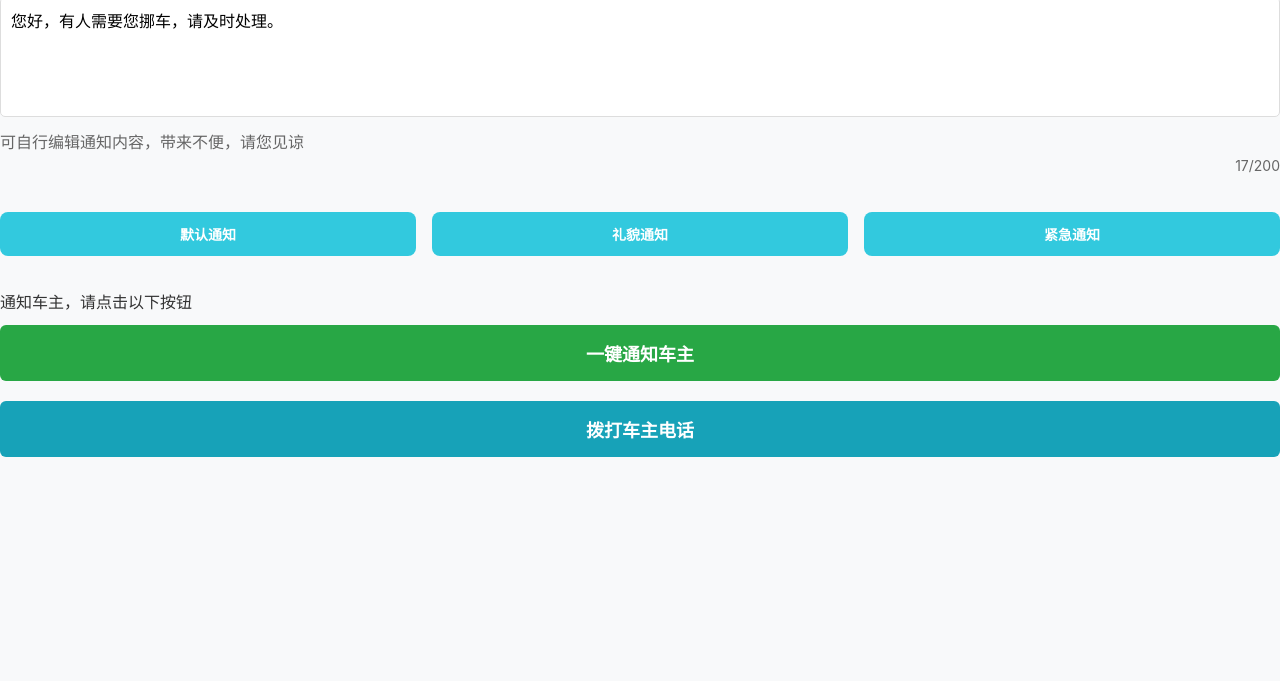
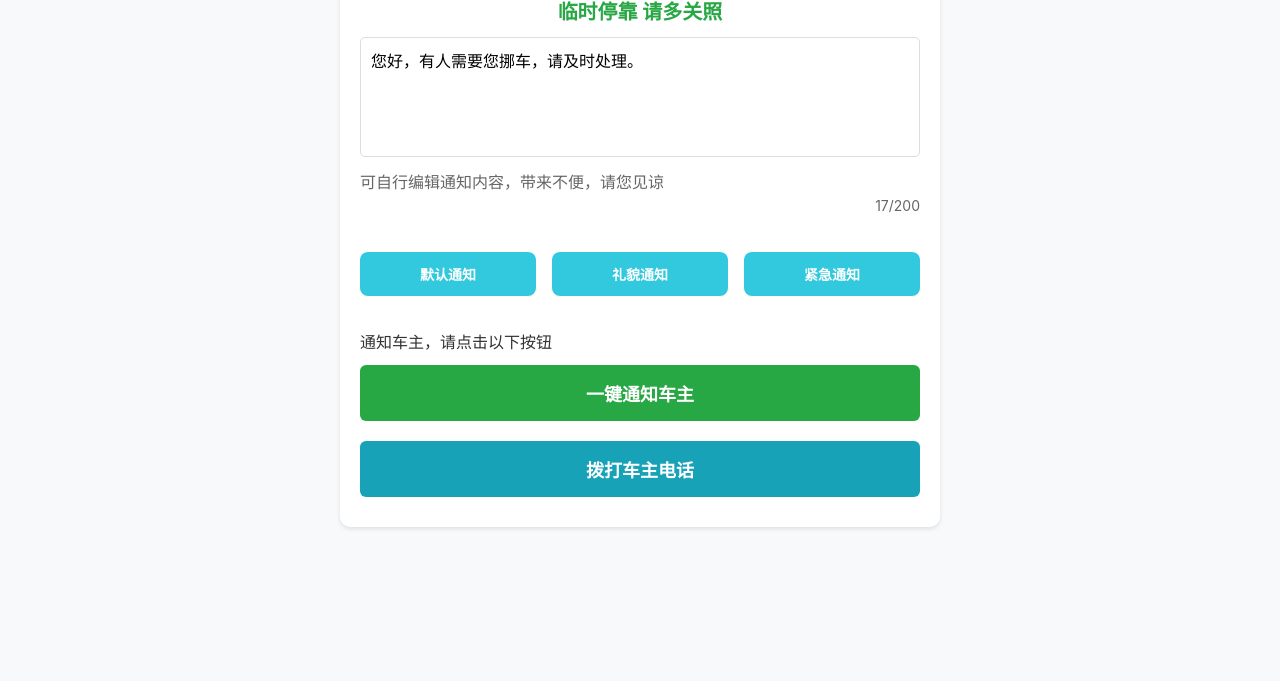
Before and after one commit to LHZ-922/bmw.github.io, a plain HTML site: page index.html in a window 1280 px wide. Shown: the part 119-800 px from the top of the page. Drawn offline with Linux system fonts and the light colour scheme.

Commit message:
Add files via upload

```diff
--- a/index.html
+++ b/index.html
@@ -18,7 +18,7 @@
                 color: #333;
             }
 
-            。container {
+            .container {
                 max-width: 600px;
                 margin: 20px auto;
                 padding: 20px;
```
